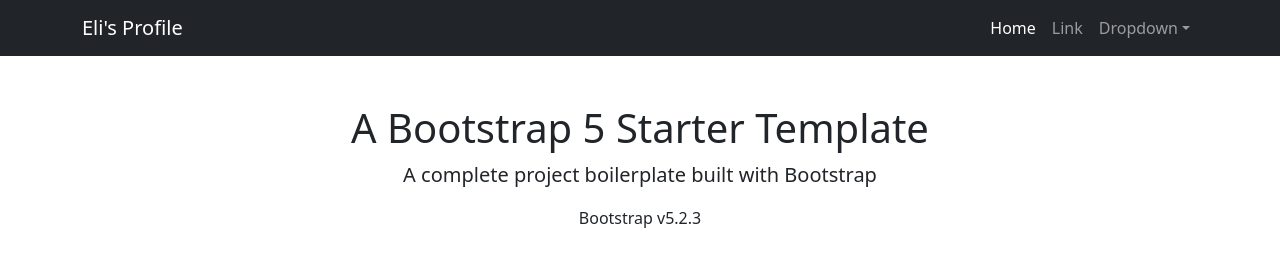
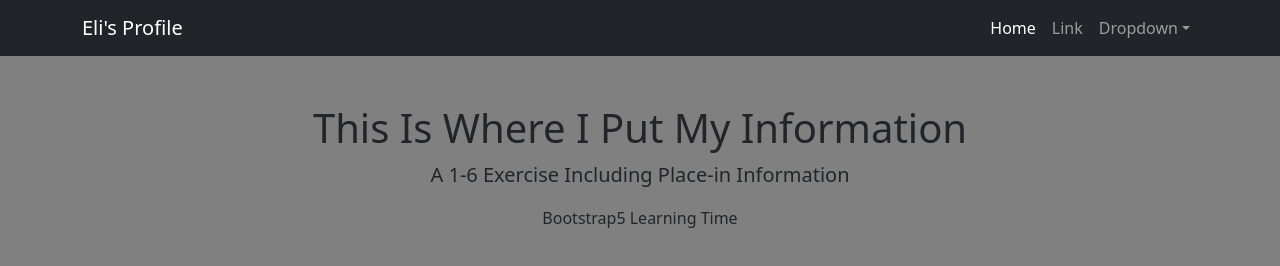
Before and after one commit to ElijahQuibin/webprog-SS231-bootstrap-template, a plain HTML site: page sb/index.html in a window 1280 px wide. Drawn offline with nearby package versions, Linux system fonts and the light colour scheme.

Commit message:
Updated information in Home page

```diff
--- a/sb/index.html
+++ b/sb/index.html
@@ -37,11 +37,16 @@
         <!-- Page content-->
         <div class="container">
             <div class="text-center mt-5">
-                <h1>A Bootstrap 5 Starter Template</h1>
-                <p class="lead">A complete project boilerplate built with Bootstrap</p>
-                <p>Bootstrap v5.2.3</p>
+                <h1>This Is Where I Put My Information</h1>
+                <p class="lead">A 1-6 Exercise Including Place-in Information</p>
+                <p>Bootstrap5 Learning Time</p>
             </div>
         </div>
+        <style>
+            body {
+                background-color: grey;
+            }
+        </style>
         <!-- Bootstrap core JS-->
         <script src="https://cdn.jsdelivr.net/npm/bootstrap@5.2.3/dist/js/bootstrap.bundle.min.js"></script>
         <!-- Core theme JS-->
```
